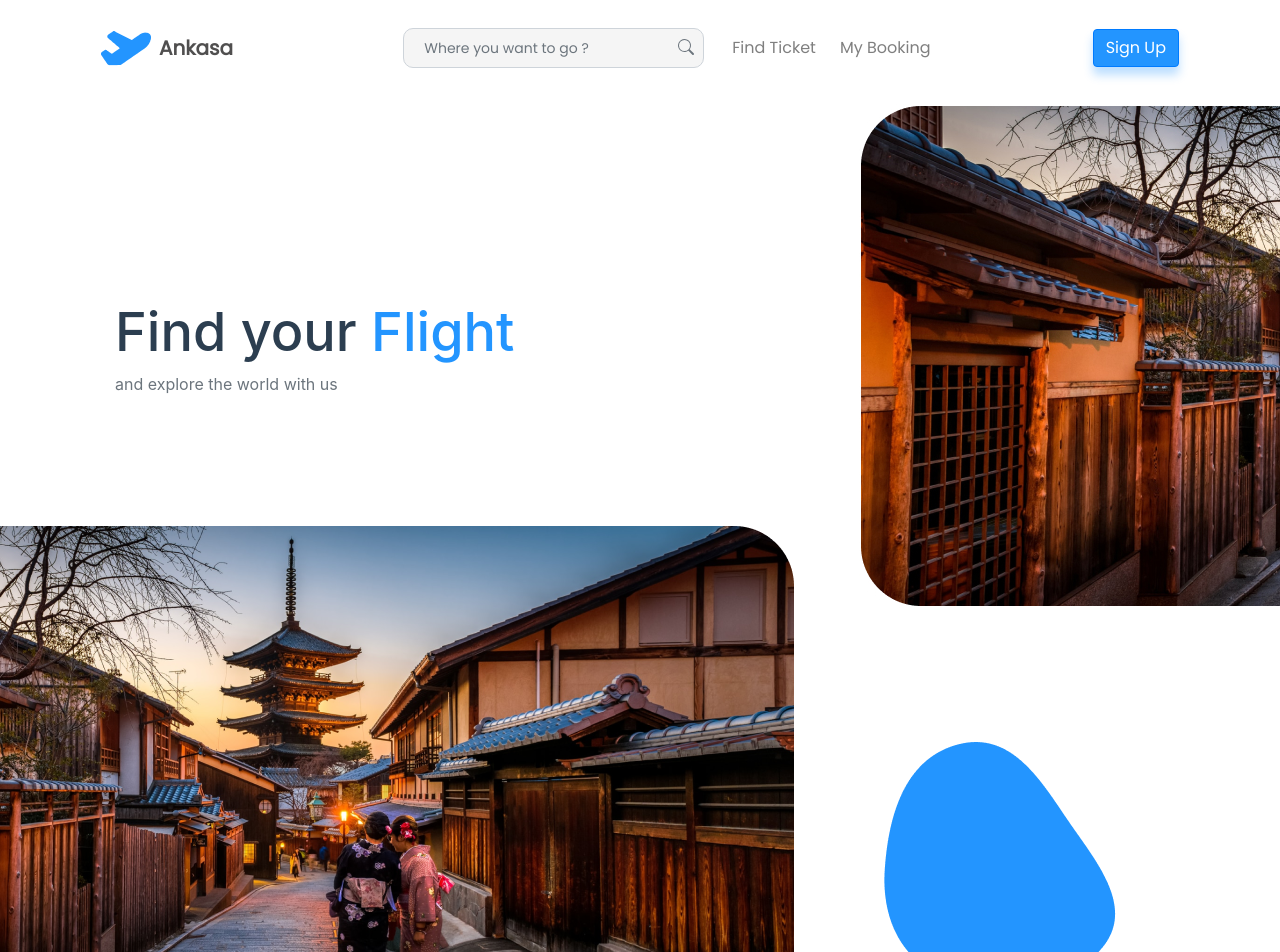
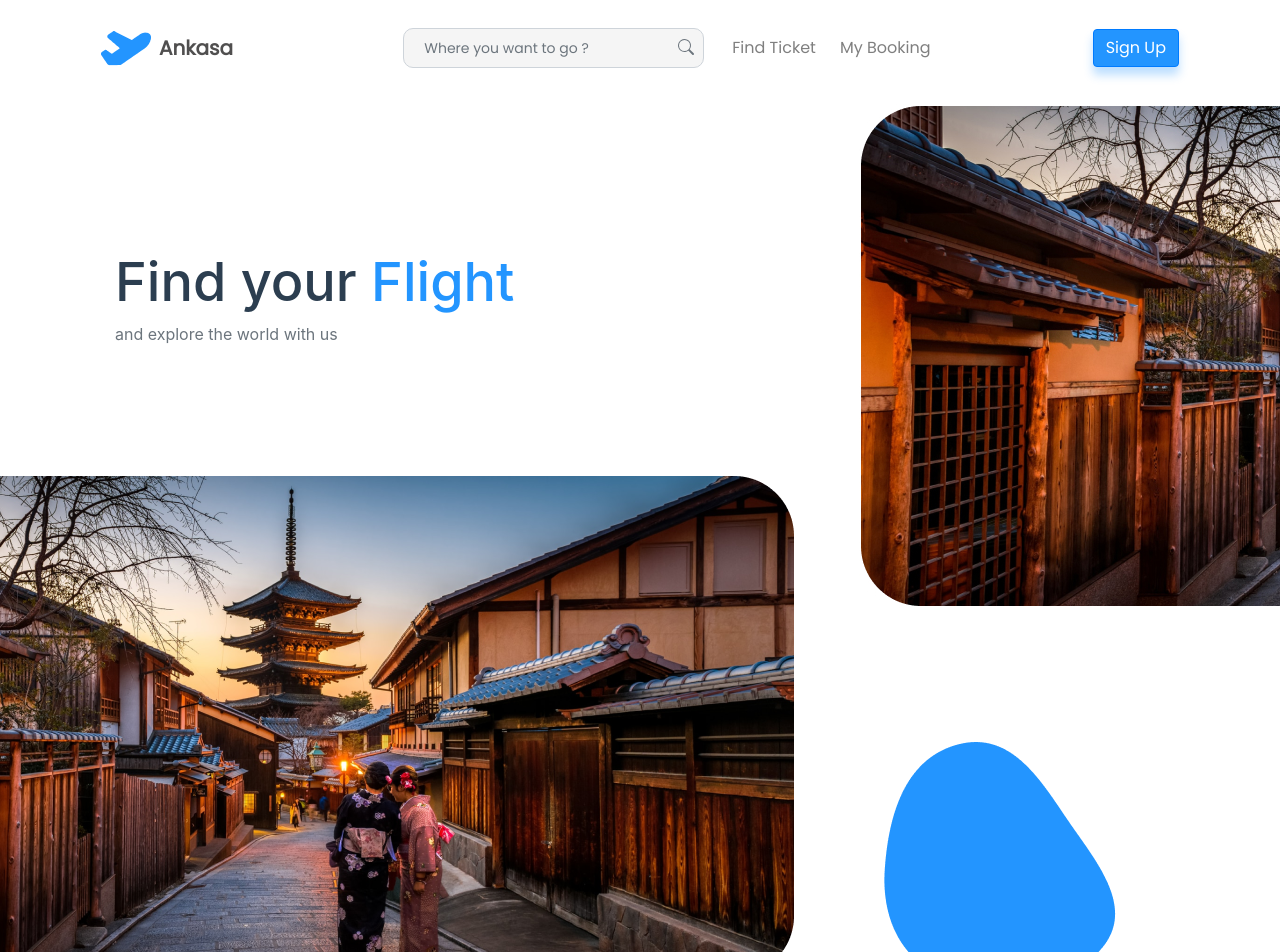
Before and after one commit to RPHertiansa/ankasa, a Vue app: page / in a window 1280 px wide. Shown: the top 952 px of the page. Built offline with nearby package versions, Linux system fonts and the light colour scheme.

Commit message:
update final jumbotron

```diff
--- a/src/component/Jumbotron.vue
+++ b/src/component/Jumbotron.vue
@@ -38,13 +38,14 @@ export default {
 }
 .jumbotron-title h1 {
   font-size: 54px;
+  margin-top: -100px;
 }
 .egg {
   padding-top: 100px;
 }
 .main-jumbotron img:nth-child(3) {
   margin-bottom: 100px;
-  margin-top: -100px;
+  margin-top: -150px;
 }
 
 @media screen and (max-width: 992px) {
@@ -56,6 +57,7 @@ export default {
   }
   .jumbotron-title h1 {
     font-size: 40px;
+    margin-top: 0;
   }
   .main-jumbotron img:nth-child(2) {
     position: absolute;
```
